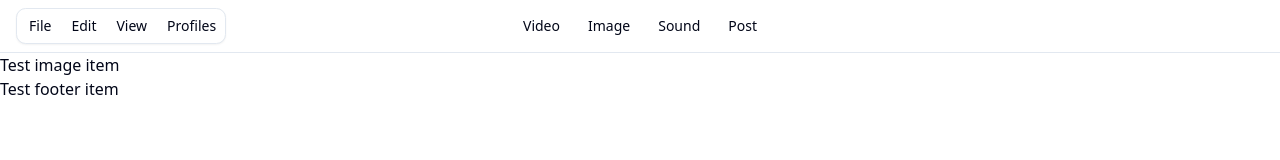
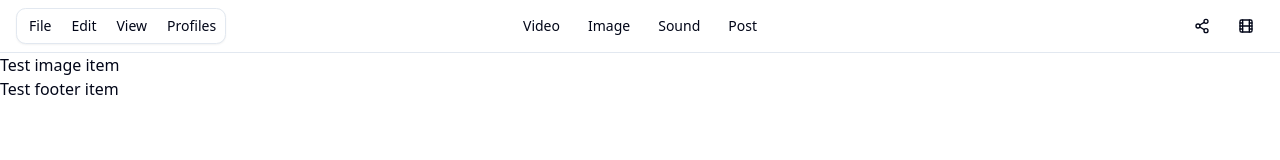
Before and after one commit to Makosai/VISP, a SvelteKit app: page /image in a window 1280 px wide. Shown: the top 160 px of the page. Built offline with nearby package versions, Linux system fonts and the light colour scheme.

Commit message:
Add export and share buttons to the header.

```diff
--- a/src/routes/+layout.svelte
+++ b/src/routes/+layout.svelte
@@ -3,9 +3,10 @@
   import { Button } from '$lib/components/ui/button';
   import { goto } from '$app/navigation';
   import { ModeWatcher, toggleMode } from 'mode-watcher';
-  import SunIcon from '@lucide/svelte/icons/sun';
-  import MoonIcon from '@lucide/svelte/icons/moon';
+  import ShareIcon from '@lucide/svelte/icons/share-2';
+  import FilmIcon from '@lucide/svelte/icons/film';
   import ContextMenubar from '$lib/components/ui/visp/ContextMenubar.svelte';
+  import * as Avatar from '$lib/components/ui/avatar';
 
   const navTabs = [
     { label: 'Video', href: '/video' },
@@ -37,7 +38,14 @@
         {/each}
       </div>
     </nav>
-    <div class="actions"></div>
+    <div class="actions">
+      <Button size="icon" variant="ghost" aria-label="Share">
+        <ShareIcon />
+      </Button>
+      <Button size="icon" variant="ghost" aria-label="Export">
+        <FilmIcon />
+      </Button>
+    </div>
   </header>
 
   {@render children?.()}
```
